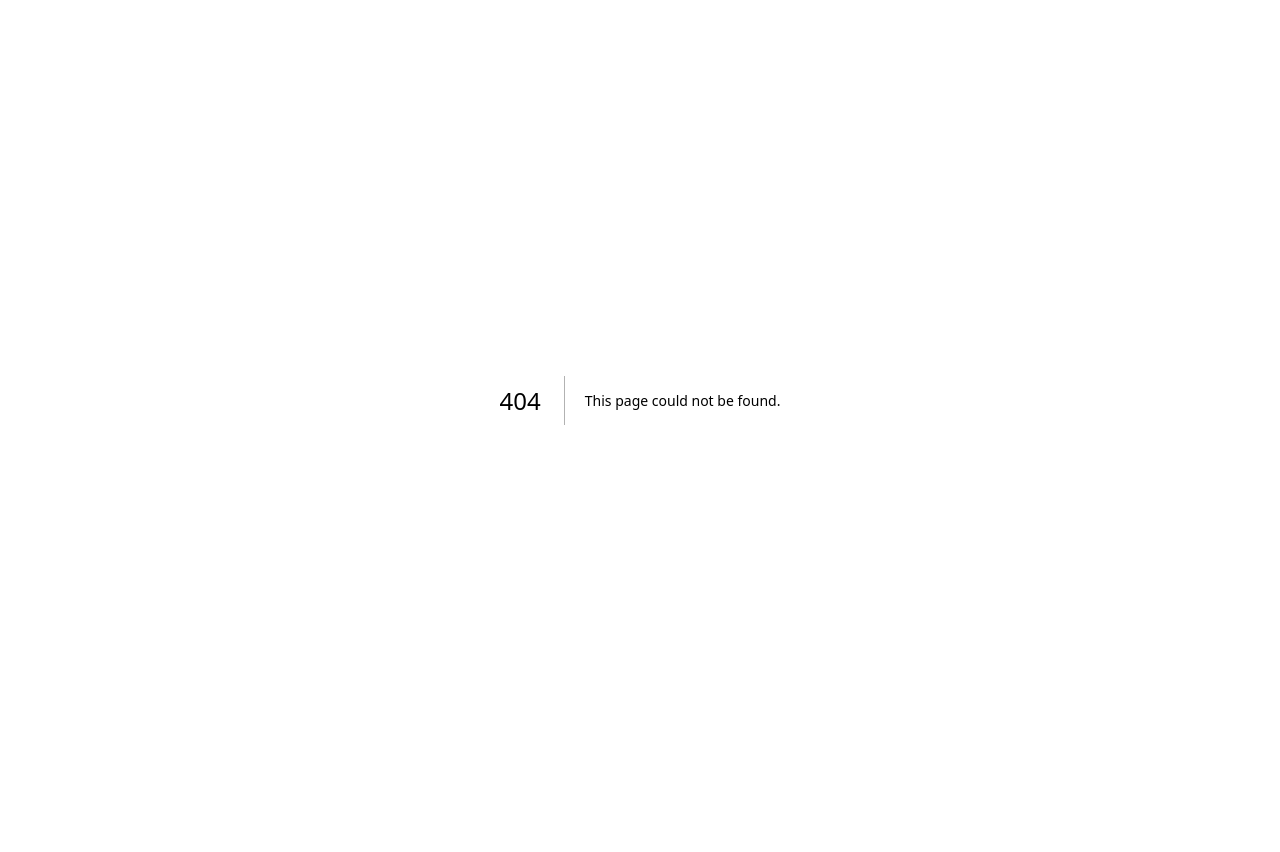
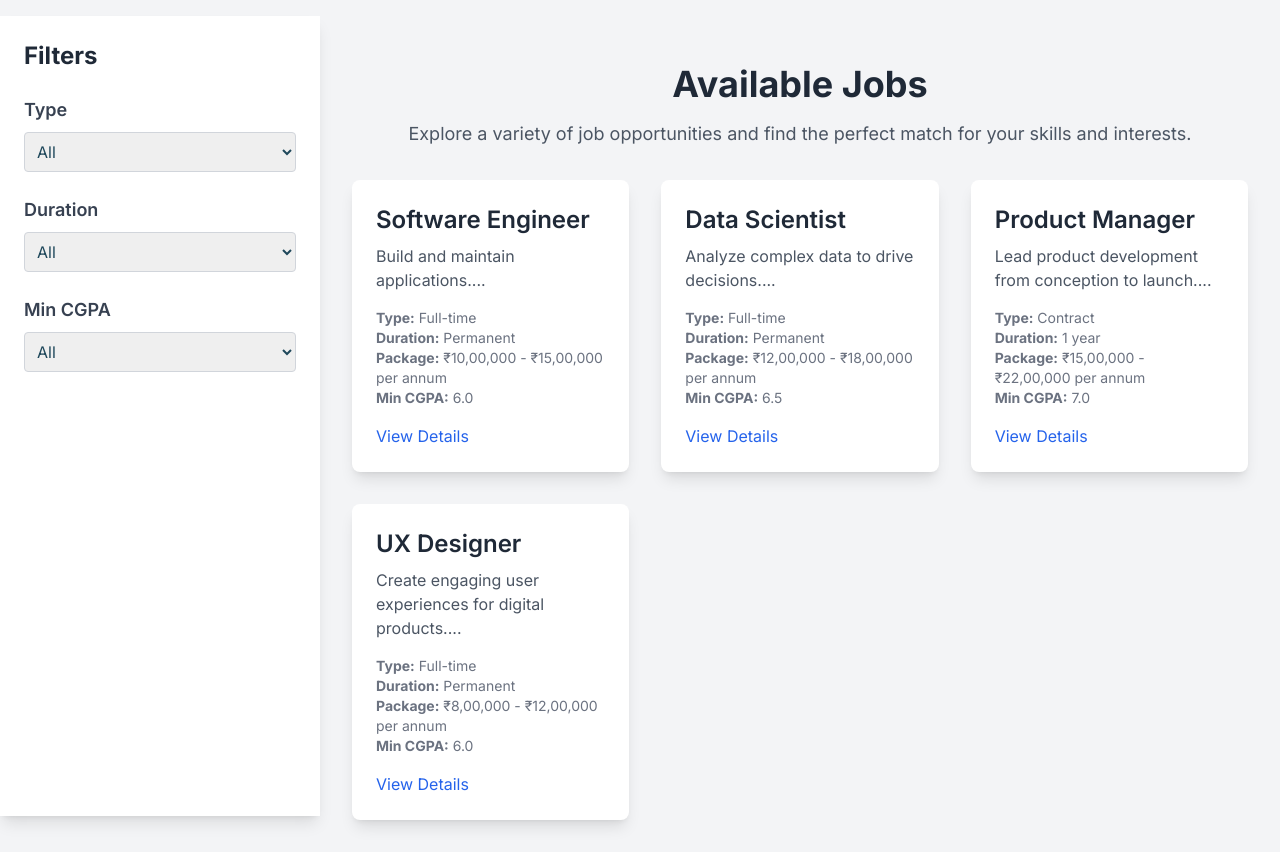
Before and after one commit to 01Sriharsha/vvce-infothon-24, a Next.js app in the folder job-frontend/: page /jobs in a window 1280 px wide. Before the commit this address had no page. Before the commit the page ends 800 px from the top, so only its background shows below. Built offline with nearby package versions, Linux system fonts and the light colour scheme.

Commit message:
feat: add jobs page

```diff
--- /dev/null
+++ b/job-frontend/src/app/(main)/jobs/page.tsx
@@ -0,0 +1,178 @@
+"use client"
+
+import React, { useState } from "react";
+
+// Dummy data
+const dummyJobs = [
+  {
+    id: 1,
+    title: "Software Engineer",
+    description: "Build and maintain applications.",
+    type: "Full-time",
+    duration: "Permanent",
+    package: "₹10,00,000 - ₹15,00,000 per annum",
+    min_cgpa: "6.0",
+  },
+  {
+    id: 2,
+    title: "Data Scientist",
+    description: "Analyze complex data to drive decisions.",
+    type: "Full-time",
+    duration: "Permanent",
+    package: "₹12,00,000 - ₹18,00,000 per annum",
+    min_cgpa: "6.5",
+  },
+  {
+    id: 3,
+    title: "Product Manager",
+    description: "Lead product development from conception to launch.",
+    type: "Contract",
+    duration: "1 year",
+    package: "₹15,00,000 - ₹22,00,000 per annum",
+    min_cgpa: "7.0",
+  },
+  {
+    id: 4,
+    title: "UX Designer",
+    description: "Create engaging user experiences for digital products.",
+    type: "Full-time",
+    duration: "Permanent",
+    package: "₹8,00,000 - ₹12,00,000 per annum",
+    min_cgpa: "6.0",
+  },
+];
+
+const filterOptions = {
+  type: ["Full-time", "Part-time", "Contract"],
+  duration: ["Permanent", "1 year", "6 months"],
+  min_cgpa: ["6.0", "6.5", "7.0", "7.5"],
+};
+
+const JobsPage = () => {
+  const [selectedType, setSelectedType] = useState("All");
+  const [selectedDuration, setSelectedDuration] = useState("All");
+  const [selectedMinCgpa, setSelectedMinCgpa] = useState("All");
+
+  // Filter jobs based on selected filters
+  const filteredJobs = dummyJobs.filter((job) => {
+    return (
+      (selectedType === "All" || job.type === selectedType) &&
+      (selectedDuration === "All" || job.duration === selectedDuration) &&
+      (selectedMinCgpa === "All" || job.min_cgpa === selectedMinCgpa)
+    );
+  });
+
+  return (
+    <div className="min-h-screen bg-gray-100 flex">
+      {/* Sidebar */}
+      <aside className="w-1/4 bg-white p-6 shadow-lg h-screen mt-4 overflow-y-auto">
+        <h2 className="text-2xl font-bold text-gray-800 mb-6">Filters</h2>
+
+        <div className="mb-6">
+          <h3 className="text-lg font-semibold text-gray-700 mb-2">Type</h3>
+          <select
+            className="w-full p-2 border border-gray-300 rounded"
+            value={selectedType}
+            onChange={(e) => setSelectedType(e.target.value)}
+          >
+            <option value="All">All</option>
+            {filterOptions.type.map((option) => (
+              <option key={option} value={option}>
+                {option}
+              </option>
+            ))}
+          </select>
+        </div>
+
+        <div className="mb-6">
+          <h3 className="text-lg font-semibold text-gray-700 mb-2">Duration</h3>
+          <select
+            className="w-full p-2 border border-gray-300 rounded"
+            value={selectedDuration}
+            onChange={(e) => setSelectedDuration(e.target.value)}
+          >
+            <option value="All">All</option>
+            {filterOptions.duration.map((option) => (
+              <option key={option} value={option}>
+                {option}
+              </option>
+            ))}
+          </select>
+        </div>
+
+        <div className="mb-6">
+          <h3 className="text-lg font-semibold text-gray-700 mb-2">Min CGPA</h3>
+          <select
+            className="w-full p-2 border border-gray-300 rounded"
+            value={selectedMinCgpa}
+            onChange={(e) => setSelectedMinCgpa(e.target.value)}
+          >
+            <option value="All">All</option>
+            {filterOptions.min_cgpa.map((option) => (
+              <option key={option} value={option}>
+                {option}
+              </option>
+            ))}
+          </select>
+        </div>
+      </aside>
+
+      {/* Main Content */}
+      <main className="w-3/4 p-8">
+        <header className="text-center my-8 space-y-4">
+          <h1 className="text-4xl font-bold text-gray-800">Available Jobs</h1>
+          <p className="text-lg text-gray-600">
+            Explore a variety of job opportunities and find the perfect match
+            for your skills and interests.
+          </p>
+        </header>
+
+        <section className="max-w-6xl mx-auto grid gap-8 md:grid-cols-2 lg:grid-cols-3">
+          {filteredJobs.length === 0 ? (
+            <p className="text-center text-lg text-gray-700">
+              No jobs available with the selected filters.
+            </p>
+          ) : (
+            filteredJobs.map((job) => (
+              <div
+                key={job.id}
+                className="bg-white shadow-lg rounded-lg overflow-hidden"
+              >
+                <div className="p-6">
+                  <h2 className="text-2xl font-semibold text-gray-800 mb-2">
+                    {job.title}
+                  </h2>
+                  <p className="text-gray-600 mb-4">
+                    {job.description.slice(0, 100)}...
+                  </p>
+                  <div className="text-sm text-gray-500 mb-4">
+                    <p>
+                      <strong>Type:</strong> {job.type}
+                    </p>
+                    <p>
+                      <strong>Duration:</strong> {job.duration}
+                    </p>
+                    <p>
+                      <strong>Package:</strong> {job.package}
+                    </p>
+                    <p>
+                      <strong>Min CGPA:</strong> {job.min_cgpa}
+                    </p>
+                  </div>
+                  <a
+                    href={`/jobs/${job.id}`}
+                    className="text-blue-600 hover:underline"
+                  >
+                    View Details
+                  </a>
+                </div>
+              </div>
+            ))
+          )}
+        </section>
+      </main>
+    </div>
+  );
+};
+
+export default JobsPage;
```
